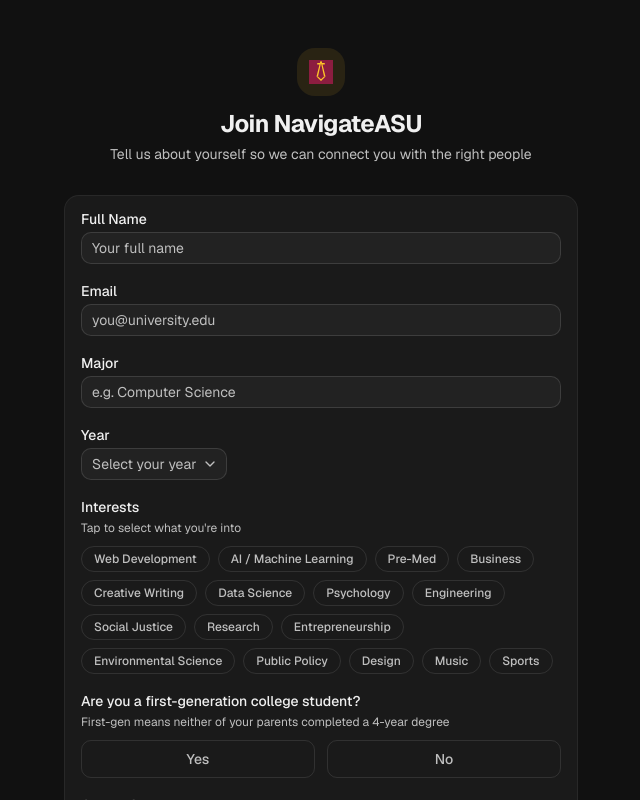
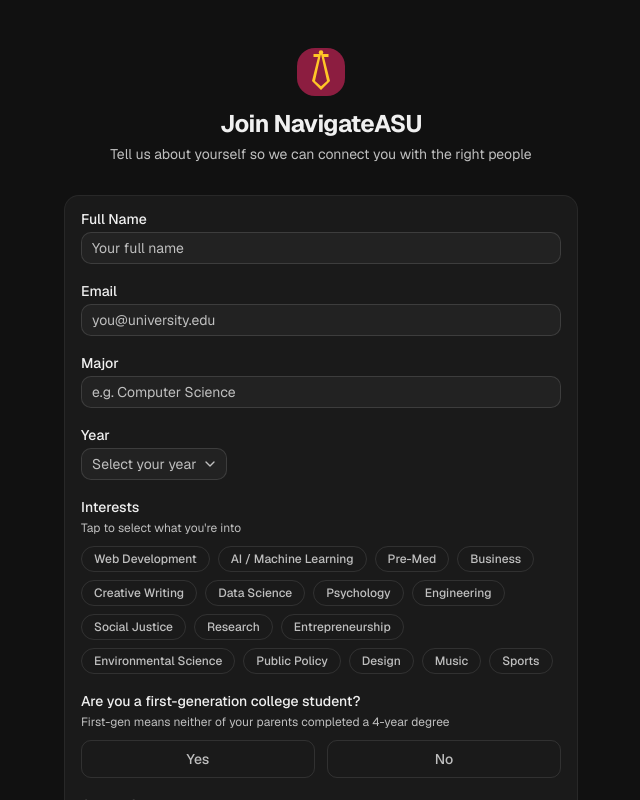
Before and after one commit to hackathon-asu/FG-Hackathon, a Next.js app: page /onboarding in a window 1280 px wide. Shown: the top 800 px of the page, without its empty margins (319-959 px from the left). Built offline with nearby package versions, Linux system fonts and the light colour scheme.

Commit message:
fix: remove bg container around favicon, restore rounded corners

```diff
--- a/src/app/alumni/dashboard/page.tsx
+++ b/src/app/alumni/dashboard/page.tsx
@@ -103,9 +103,7 @@
         {/* Header */}
         <div className="flex flex-col gap-4 sm:flex-row sm:items-center sm:justify-between">
           <div className="flex items-center gap-3">
-            <div className="flex size-12 items-center justify-center rounded-xl bg-primary/10">
-              <img src="/favicon.svg" alt="NavigateASU" className="size-6" />
-            </div>
+            <img src="/favicon.svg" alt="NavigateASU" className="size-12 rounded-xl" />
             <div>
               <h1 className="text-2xl font-bold tracking-tight">
                 Alumni Dashboard
--- a/src/app/login/page.tsx
+++ b/src/app/login/page.tsx
@@ -120,9 +120,7 @@
       <div className="w-full max-w-lg">
         {/* Logo */}
         <div className="mb-6 flex flex-col items-center gap-3 text-center">
-          <div className="flex size-14 items-center justify-center rounded-2xl bg-primary/10">
-            <img src="/favicon.svg" alt="NavigateASU" className="size-7" />
-          </div>
+          <img src="/favicon.svg" alt="NavigateASU" className="size-14 rounded-2xl" />
           <div>
             <h1 className="text-2xl font-bold tracking-tight text-foreground">
               NavigateASU
--- a/src/app/onboarding/page.tsx
+++ b/src/app/onboarding/page.tsx
@@ -70,9 +70,7 @@
       <div className="w-full max-w-lg">
         {/* Logo */}
         <div className="mb-8 flex flex-col items-center gap-3 text-center">
-          <div className="flex size-12 items-center justify-center rounded-2xl bg-primary/10">
-            <img src="/favicon.svg" alt="NavigateASU" className="size-6" />
-          </div>
+          <img src="/favicon.svg" alt="NavigateASU" className="size-12 rounded-2xl" />
           <div>
             <h1 className="text-2xl font-bold tracking-tight text-foreground">
               Join NavigateASU
```
Also changed, not shown: public/favicon.svg.
